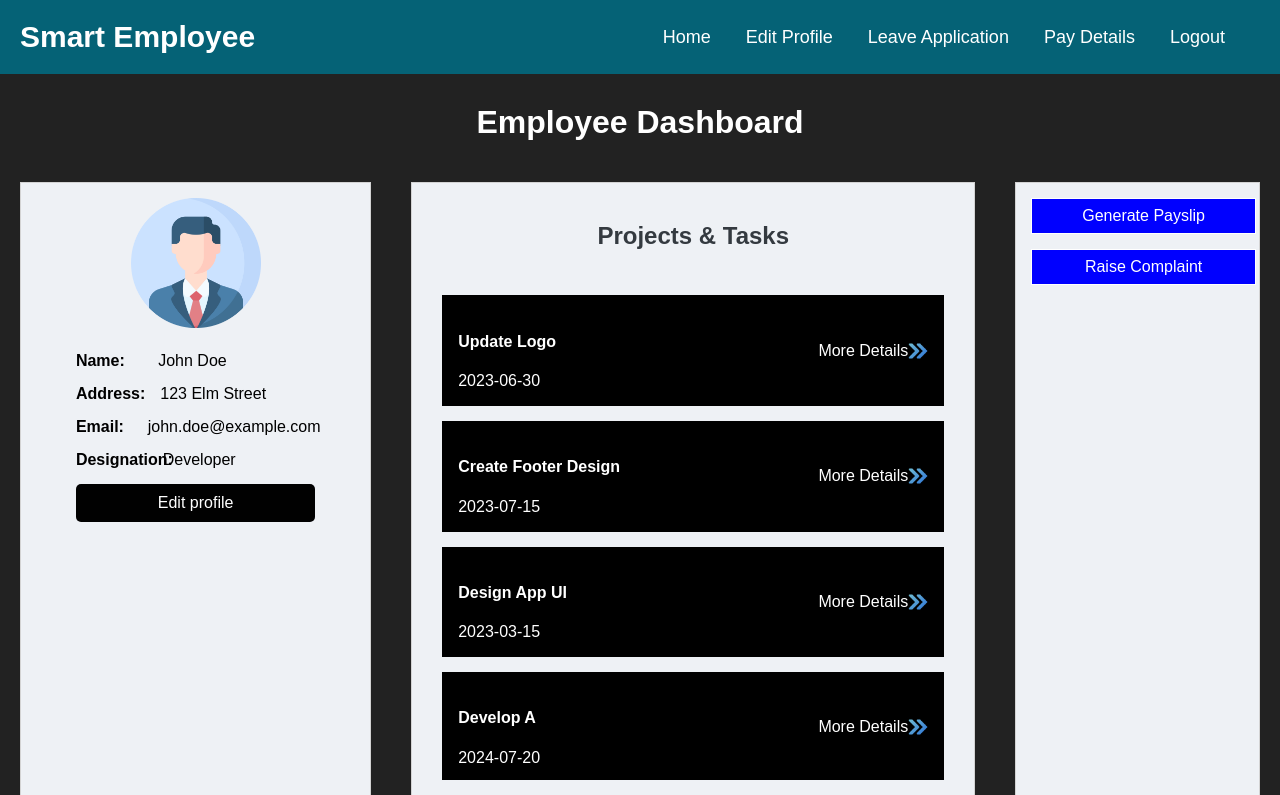
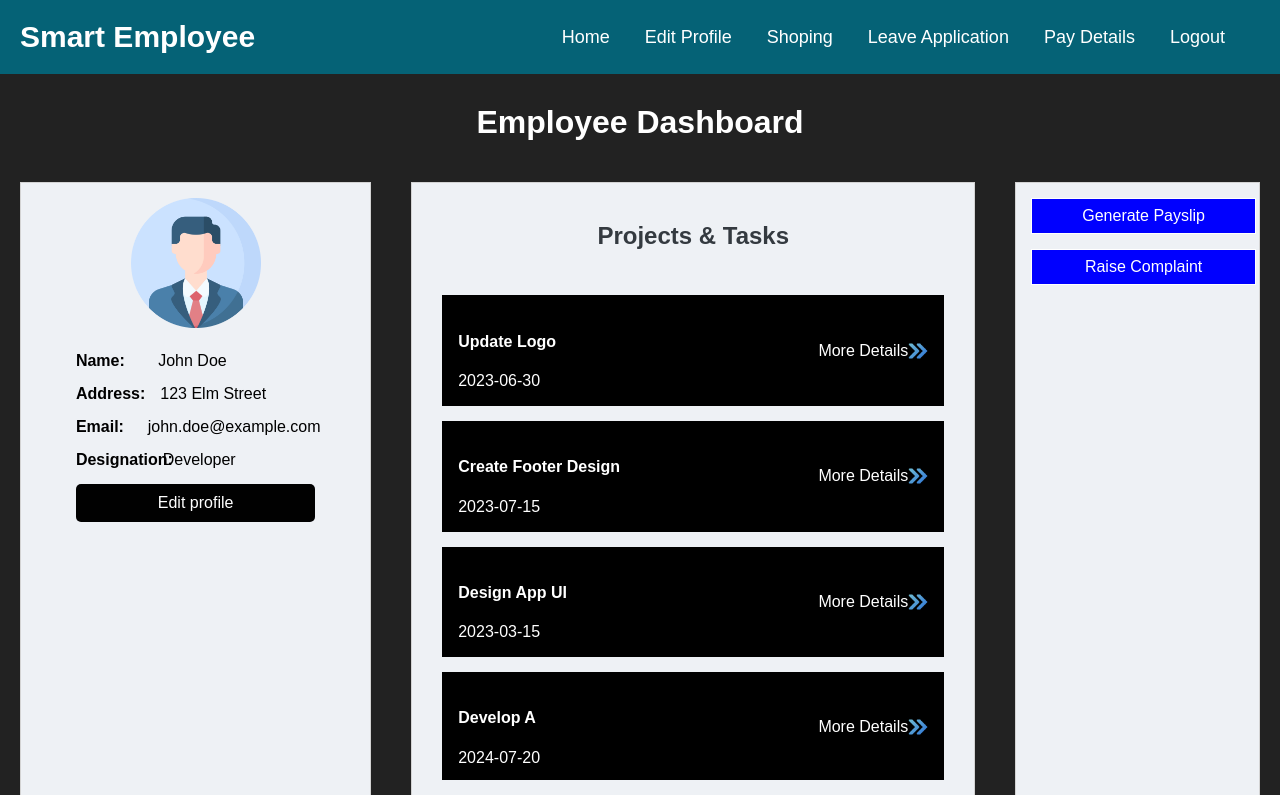
Before and after one commit to akhiltabraham5797/smart-employee, a PHP site: page /employee-dashboard.php in a window 1280 px wide. Shown: the top 795 px of the page. Run offline with PHP 8.4, Linux system fonts and the light colour scheme; a user stored in the database is signed in; data comes from the database, SQL or seed files in the repository.

Commit message:
employee dashboard file
new shopping option added in the file

```diff
--- a/employee-dashboard.php
+++ b/employee-dashboard.php
@@ -30,6 +30,7 @@ if(isset($_SESSION['user_id'])) {
       <div class="navigation-cont">
         <a class="navigation-link" href="employee-dashboard.php">Home</a>
         <a class="navigation-link" href="userProfile.php">Edit Profile</a>
+        <a class="navigation-link" href="products.php">Shoping</a>
         <a class="navigation-link" href="Leave_Application.php">Leave Application</a>
         <a class="navigation-link" href="salary_generation.php">Pay Details</a>
         <a class="navigation-link" href="logout.php">Logout</a>
```
